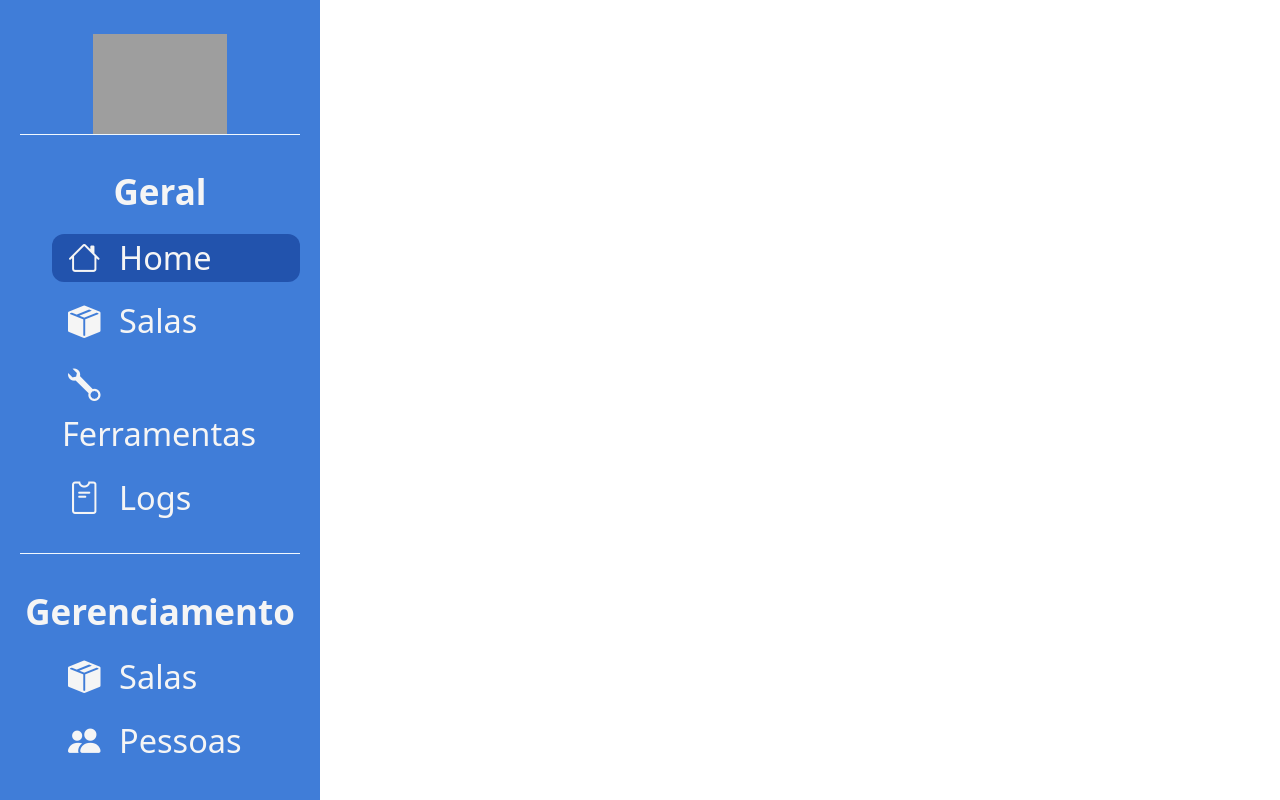
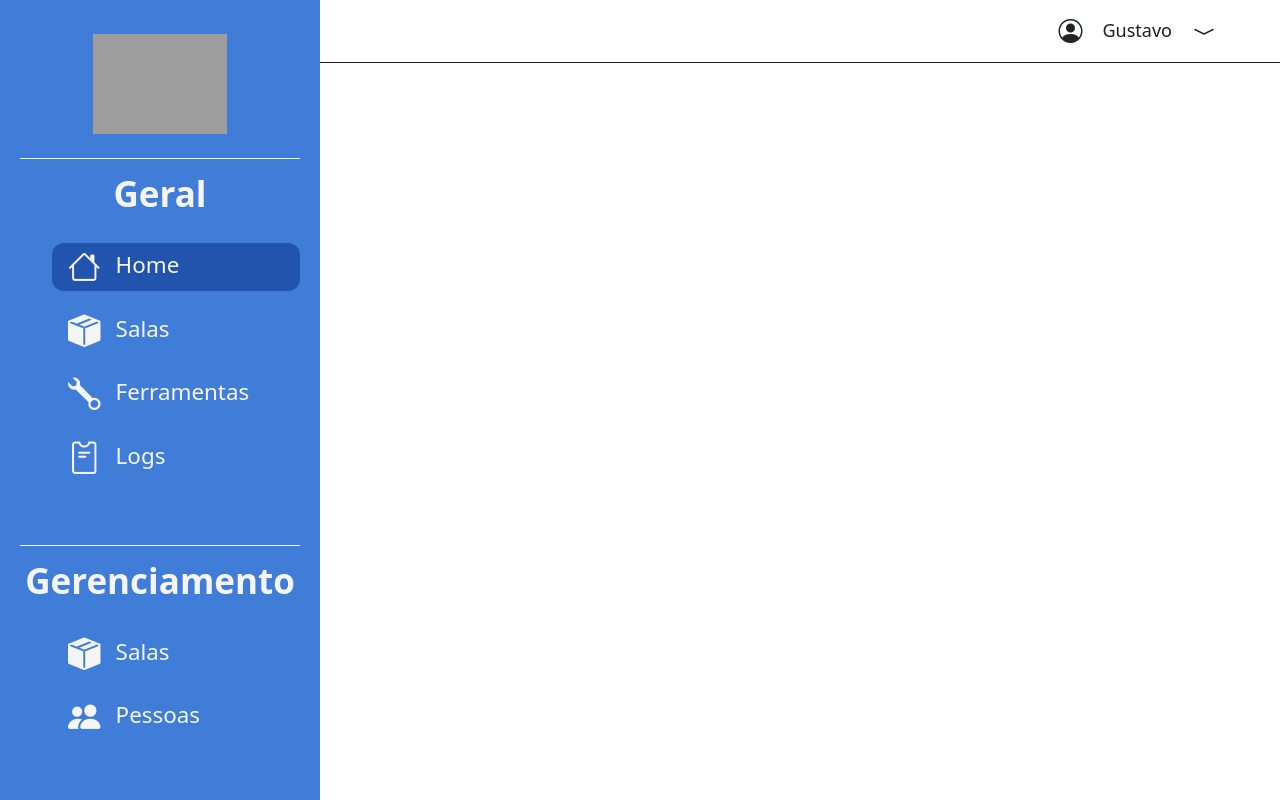
Before and after one commit to GustavoKobielski/Projeto-Final-Senai, a Flask app: page /home/ in a window 1280 px wide. Run offline with Flask 3, Linux system fonts and the light colour scheme; a user stored in the database is signed in; grey boxes are pictures that could not be loaded.

Commit message:
nav bar completa

```diff
--- a/app/models.py
+++ b/app/models.py
@@ -13,6 +13,9 @@ class User(db.Model, UserMixin):
     senha = db.Column(db.String, nullable=True)
     adm = db.Column(db.Boolean, default=False)
     foto = db.Column(db.String, nullable=True)
+
+    def puxar_nome(self):
+        return self.nome
 
 class Salas(db.Model):
     id_salas = db.Column(db.Integer, primary_key=True)
--- a/app/templates/navbar.html
+++ b/app/templates/navbar.html
@@ -43,7 +43,7 @@
 
         .linha {
             border-bottom: 0.5px solid aliceblue;
-            margin-bottom: 4%;
+            margin-bottom: -4%;
         }
 
         a {
@@ -88,8 +88,14 @@
         }
 
         .botaoNB a {
+            display: flex; /* Adicionado para usar Flexbox dentro do link */
+            align-items: center; /* Alinha os itens verticalmente */
+            text-align: center; /* Centraliza o texto dentro do link */
             font-size: 32.5px;
             margin-left: 6.5%;
+            color: inherit; /* Mantém a cor do texto herdada do pai */
+            text-decoration: none; /* Remove o sublinhado do link */
+
         }
 
         .botaoNB img {
@@ -104,13 +110,64 @@
         }
 
         .botaoNB .txt-link {
-            margin-left: 10px;
-            /* Ajusta a distância entre o texto e o ícone */
+            margin-left: 15px;
+            margin-bottom: 2%;
+            text-align: center;
+            flex-direction: row;
         }
+
+        .txt-link {
+            font-size: 1.75vw;
+        }
+
+        .pessoa {
+            display: flex;
+            align-items: center;
+            justify-content: flex-end;
+            margin: 1% 95%;
+        }
+
+        .iconHeader {
+            margin-right: 20px;
+            font-size: 24px;
+        }
+
+        .txt-header {
+            margin: 0;
+            font-size: 18px;
+            white-space: nowrap;
+            color: #1D1D1D;
+        }
+
+        .Seta {
+            margin-left: 20px;
+            font-size: 24px;
+            color: #1D1D1D;
+        }
+
+        .linhaHeader {
+            border-bottom: 1.0px solid #1D1D1D;
+            margin: 0 auto;
+            width: 64rem;
+            position: relative;
+            left: 12%;
+
+        }
+
+
     </style>
 </head>
 
 <body>
+    <div class="header">
+        <div class="pessoa">
+            <span class="iconHeader"><i class="bi bi-person-circle"></i></span>
+            <p class="txt-header">{{ current_user.puxar_nome() }}</p>
+            <span class="Seta"><i class="bi bi-chevron-compact-down"></i></span>
+        </div>
+        <div class="linhaHeader"></div>
+    </div>
+
     <div class="barraLateral">
         <div class="logo2">
             <img src="https://logodownload.org/wp-content/uploads/2019/08/senai-logo-1.png" class="senai">
@@ -205,6 +262,7 @@
         window.onload = highlightActiveLink;
 
     </script>
+
 </body>
 
 </html>
--- a/app/views.py
+++ b/app/views.py
@@ -16,7 +16,11 @@ def homepage():
         login_user(user, remember=True)
         return redirect(url_for('home'))
 
-    return render_template('index.html', form=form)
+    return render_template('index.html', form=form, usuario=current_user)
+
+@app.context_processor
+def inject_user():
+    return dict(current_user=current_user)
 
 #############################################
 ######## CADASTRO/LOGIN SETUP ###############
```
Also changed, not shown: app/templates/cadastro.html (+19 -17 lines), app/templates/index.html (+7 -1 lines), instance/database.db.
